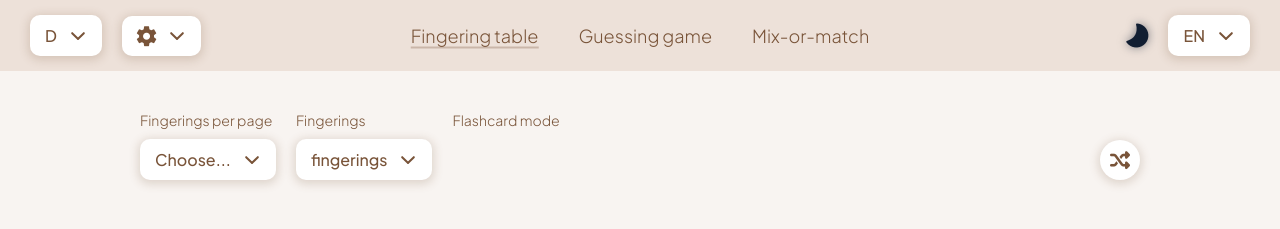
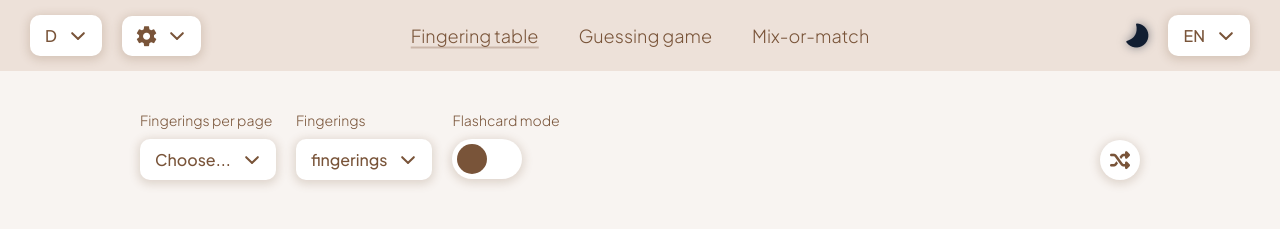
Before and after one commit to PetitChampi/whistle-buddy, a Vue app: page /fingering-table in a window 1280 px wide. Shown: the top 229 px of the page. Built offline with nearby package versions, Linux system fonts and the light colour scheme.

Commit message:
Added switch input

```diff
--- a/src/components/FingeringTableControls.vue
+++ b/src/components/FingeringTableControls.vue
@@ -23,14 +23,16 @@
       </div>
       <div class="controls-group-item">
         <span class="label">Flashcard mode</span>
+        <SwitchInput v-model="flashcardMode" />
       </div>
     </div>
-    <IconButton icon="shuffle" :activateOnClick="true" />
+    <IconButton icon="shuffle" activateOnClick />
   </div>
 </template>
 
 <script setup>
 import IconButton from "@/components/molecules/IconButton.vue";
+import SwitchInput from "@/components/molecules/SwitchInput.vue";
 import Dropdown from "@/components/molecules/Dropdown.vue";
 import ListDropdown from "@/components/molecules/ListDropdown.vue";
 import { ref } from "@vue/reactivity";
@@ -41,6 +43,8 @@ const fppOptions = ref([
   { value: "12", displayValue: "12" },
   { value: "14", displayValue: "All (14)" },
 ]);
+
+const flashcardMode = ref(false);
 </script>
 
 <style lang="scss" scoped>
--- /dev/null
+++ b/src/components/molecules/SwitchInput.vue
@@ -0,0 +1,68 @@
+<template>
+  <label class="switch" @click.prevent="toggle">
+    <input type="checkbox" class="switch-checkbox" :checked="modelValue">
+    <span class="switch-slider"></span>
+  </label>
+</template>
+
+<script setup>
+const props = defineProps({
+  modelValue: {
+    type: Boolean,
+  },
+});
+
+const emit = defineEmits(["update:modelValue"]);
+
+function toggle() {
+  emit("update:modelValue", !props.modelValue);
+}
+</script>
+
+<style lang="scss" scoped>
+.switch {
+  position: relative;
+  display: inline-block;
+  width: 70px;
+  height: 40px;
+
+  &-checkbox {
+    opacity: 0;
+    width: 0;
+    height: 0;
+
+    &:checked + .switch-slider {
+      background-color: var(--accent);
+    }
+    &:checked + .switch-slider:before {
+      transform: translateX(30px);
+      background-color: var(--intensified-bg);
+    }
+  }
+
+  &-slider {
+    position: absolute;
+    cursor: pointer;
+    top: 0;
+    left: 0;
+    right: 0;
+    bottom: 0;
+    background-color: var(--intensified-bg);
+    transition: .4s;
+    border-radius: 100px;
+    box-shadow: var(--button-shadow);
+
+    &:before {
+      position: absolute;
+      content: "";
+      height: 30px;
+      width: 30px;
+      left: 5px;
+      bottom: 5px;
+      background-color: var(--text-standard);
+      transition: .4s;
+      border-radius: 100px;
+    }
+  }
+}
+</style>
```
